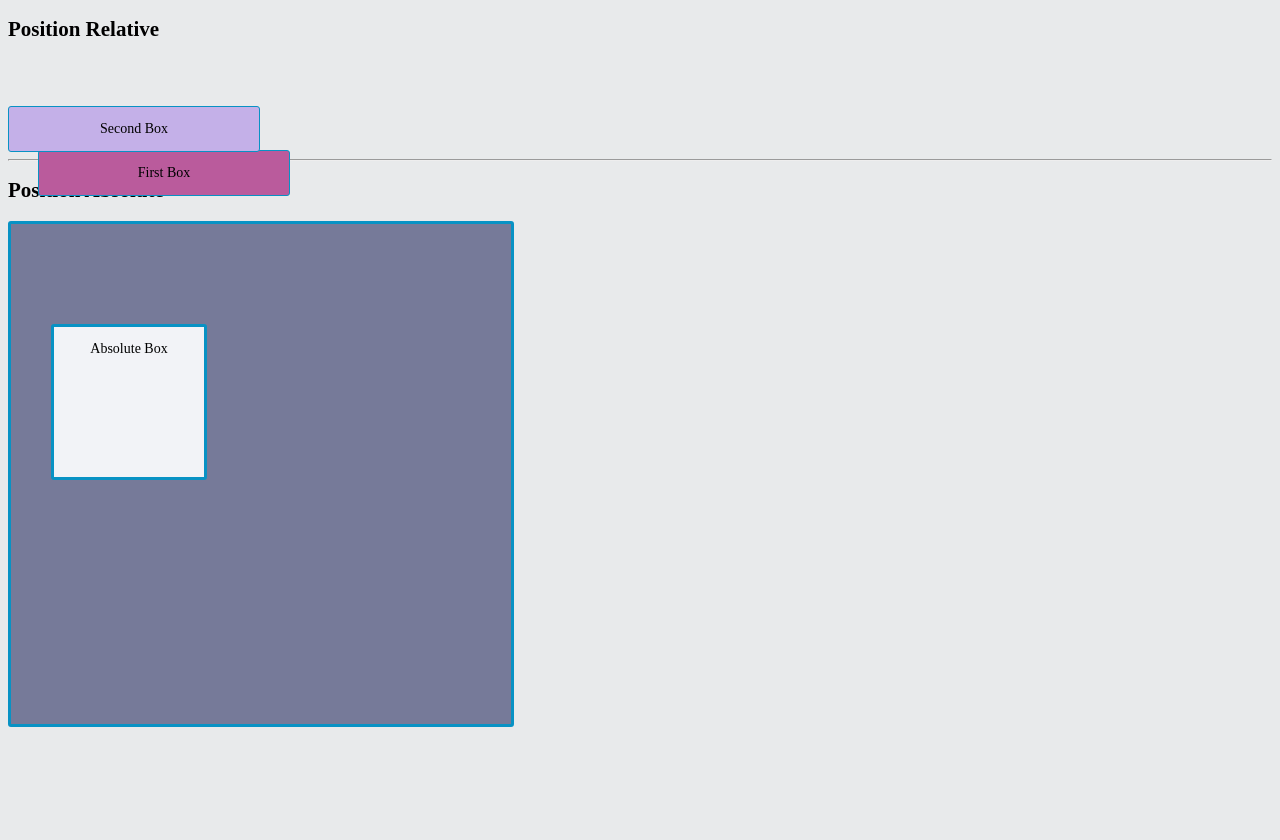
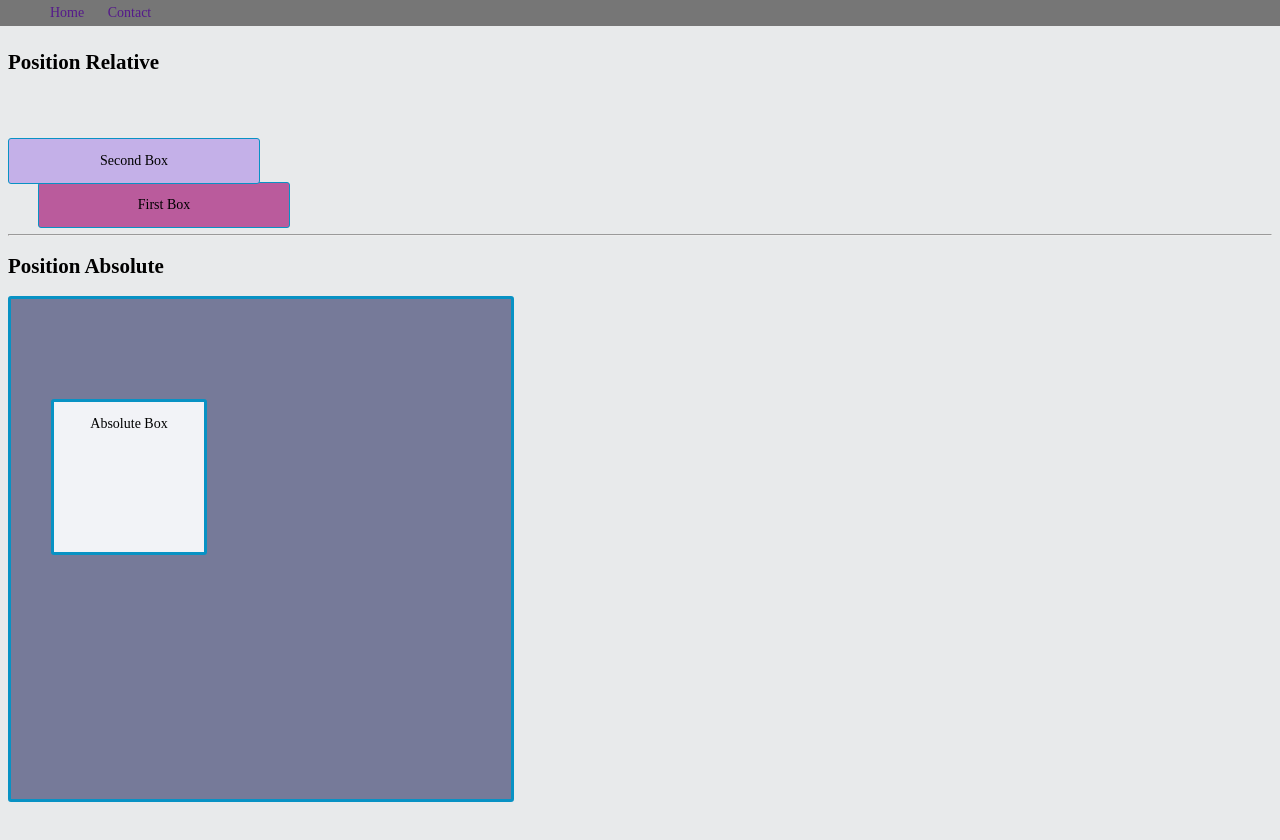
Before and after one commit to sarathiscookie/cssproject, a plain HTML site: page position-relative-vs-position-absolute.html in a window 1280 px wide. Before the commit the page ends 800 px from the top, so only its background shows below. Drawn offline with Linux system fonts and the light colour scheme.

Commit message:
position and z-index

```diff
--- a/position-relative-vs-position-absolute.html
+++ b/position-relative-vs-position-absolute.html
@@ -18,6 +18,10 @@
   		background-color: #e8eaeb;
   		font-size: 14px;
   	}
+
+    .positionrelative {
+      margin: 50px 0px;
+    }
 
   	.firstbox {
   		border: 1px solid var(--box-color);
@@ -62,13 +66,47 @@
   		text-align: center;
 
   	}
+
+    .positionabsolute {
+      margin: 50px 0px;
+    }
+
+    #navbar {
+      position: fixed;
+      top: 0px;
+      left: 0px;
+      width: 100%;
+      background-color: #767676;
+    }
+
+    #navbar ul{
+      margin: 0px;
+      padding: 5px 0px 5px 30px;
+    }
+
+    #navbar li {
+      display: inline;
+      margin-left: 20px;
+    }
+
+    a {
+      text-decoration: none;
+    }
   </style>
 
 </head>
 
 <body>
 	<main>
-		<section>
+    <header>
+      <nav id="navbar">
+        <ul>
+          <li><a href="">Home</a></li>
+          <li><a href="">Contact</a></li>
+        </ul>
+      </nav>
+    </header>
+		<section class="positionrelative">
 			<h2>Position Relative</h2>
 			<div class="firstbox">
 				<p class="txt">First Box</p>
@@ -78,8 +116,9 @@
 				<p class="txt">Second Box</p>
 			</div>
 		</section>
-		<hr>
-		<section>
+
+		<section class="positionabsolute">
+      <hr>
 			<h2>Position Absolute</h2>
 			<div class="box">
 				<div class="absolutebox">
```
Also changed, not shown: z-index.html (added, +40 -0 lines).
